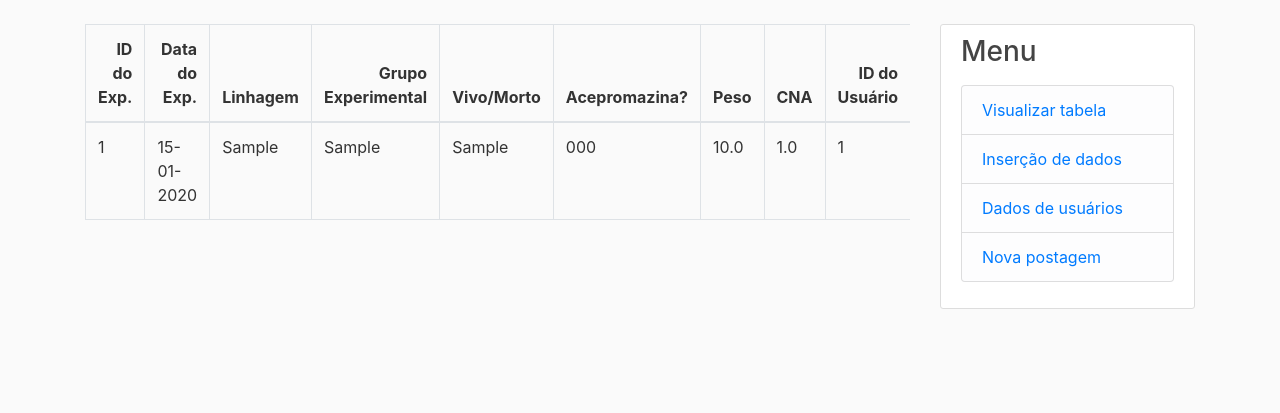
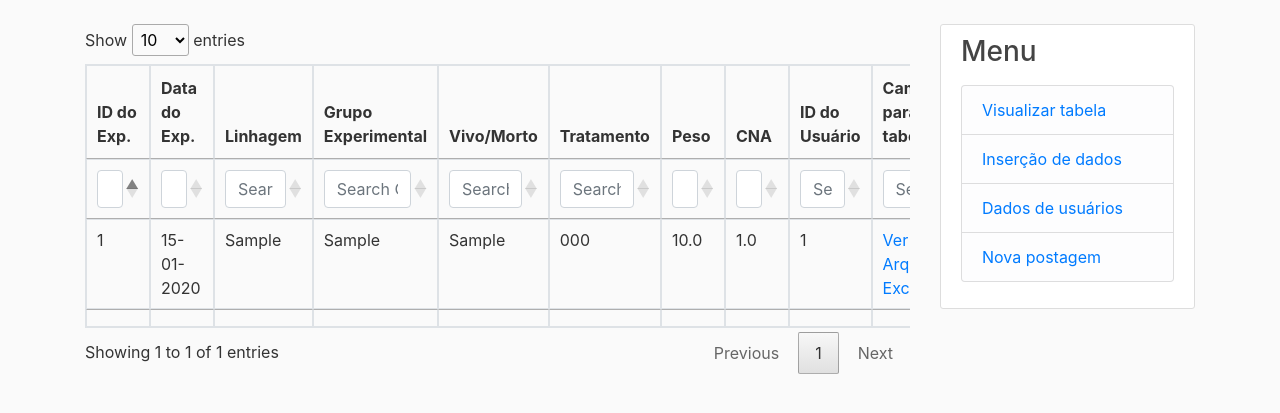
Before and after one commit to ricardosaito0/lab_bank, a Flask app: page /table/display_table in a window 1280 px wide. Shown: the part 56-469 px from the top of the page. Run offline with Flask 3, Linux system fonts and the light colour scheme; a user stored in the database is signed in; tables that the repository leaves empty hold one stand-in row (values such as "Sample post"); parts of the project's set-up code (start-up, migrations or seed data) failed here and were passed over; some libraries are stand-ins or nearby versions.

Commit message:
Atualização do dia 19/11

```diff
--- a/lab_bank/table/forms.py
+++ b/lab_bank/table/forms.py
@@ -14,7 +14,7 @@ class InsertDataForm(FlaskForm):
 
     dead_or_alive = SelectField('Vivo ou morto?', choices=[('Vivo', 'Vivo'), ('Morto', 'Morto')], default='Vivo')
 
-    acepromazine = SelectField('Acepromazina?', choices=[('Sim', 'Sim'), ('Não', 'Não'), ('Outros', 'Outros')], default='Sim')
+    acepromazine = SelectField('Tratamento', choices=[('Acepromazina', 'Acepromazina'), ('Nenhum', 'Nenhum'), ('Outros', 'Outros')], default='Acepromazina')
     other_acepromazine = StringField('Especificar', render_kw={'placeholder': 'Especifique aqui...'})
 
     weight = FloatField('Peso', default=0)
--- a/lab_bank/table/routes.py
+++ b/lab_bank/table/routes.py
@@ -19,9 +19,21 @@ def insert_data():
     form = InsertDataForm()
 
     if form.validate_on_submit():
+        # Handle "Outros" fields with custom input
+        lineage = form.lineage.data
+        if lineage == 'Outros' and form.other_lineage.data:
+            lineage = form.other_lineage.data  # Use the text input value if provided
 
+        ova_or_control = form.ova_or_control.data
+        if ova_or_control == 'Outros' and form.other_ova_or_control.data:
+            ova_or_control = form.other_ova_or_control.data  # Use the text input value if provided
+
+        acepromazine = form.acepromazine.data
+        if acepromazine == 'Outros' and form.other_acepromazine.data:
+            acepromazine = form.other_acepromazine.data  # Use the text input value if provided
+
+        # Handle file upload
         file = request.files.get('excel_file')
-
         excel_file_path = None
         if file and file.filename:
             timestamp = datetime.now().strftime('%Y%m%d%H%M%S')
@@ -37,14 +49,14 @@ def insert_data():
         else:
             flash('Nenhum arquivo selecionado.', 'warning')
 
+        # Now create the Subject object using the updated values
         try:
-
             subject = Subject(
-                lineage=form.lineage.data,
+                lineage=lineage,
                 date=form.date.data,
-                ova_or_control=form.ova_or_control.data,
+                ova_or_control=ova_or_control,
                 dead_or_alive=form.dead_or_alive.data,
-                acepromazine=form.acepromazine.data,
+                acepromazine=acepromazine,
                 weight=form.weight.data,
                 naso_anal_length=form.naso_anal_length.data,
                 user_id=current_user.id,
@@ -60,7 +72,7 @@ def insert_data():
             db.session.rollback()
             flash('Erro ao inserir dados: ' + str(e), 'danger')
 
-    return render_template('insert_data.html', title='Inserir dados', legend='Inserir dados', form=form)
+    return render_template('insert_data.html', form=form)
 
 @table.route('/table/display_table')
 @login_required
@@ -81,20 +93,30 @@ def display_table():
             'Linhagem': subject.lineage,
             'Grupo Experimental': subject.ova_or_control,
             'Vivo/Morto': subject.dead_or_alive,
-            'Acepromazina?': subject.acepromazine,
+            'Tratamento': subject.acepromazine,
             'Peso': subject.weight,
             'CNA': subject.naso_anal_length,
             'ID do Usuário': subject.user_id,
             'Caminho para a tabela': f'<a href="{file_link}" target="_blank">Ver Arquivo Excel</a>' if file_link else 'Nenhum arquivo'
         })
 
-    subject_table = pd.DataFrame(subjects_data).to_html(classes='table table-bordered', index=False, escape=False)
+    #subject_table = pd.DataFrame(subjects_data).to_html(classes='table table-bordered', index=False, escape=False)
+    subject_table = pd.DataFrame(subjects_data).to_html(
+    classes='table table-bordered',
+    index=False,
+    escape=False,
+    table_id="example_table"
+)
+    subject_table = subject_table.replace('</table>', '<tfoot><tr>' +
+    ''.join('<th></th>' for _ in subjects_data[0]) +
+    '</tr></tfoot></table>')
+
 
     return render_template('display_table.html', title='Visualizar tabela', legend='Visualizar tabela', subject_table=subject_table)
 
 
 
-@table.route('/table/<int:subject_id>/update/', methods=['GET', 'POST'])
+@table.route('/table/update_data/<int:subject_id>', methods=['GET', 'POST'])
 @login_required
 def update_data(subject_id):
     subject = Subject.query.get_or_404(subject_id)
@@ -142,6 +164,7 @@ def update_data(subject_id):
 
     return render_template('insert_data.html', title='Editar dados', form=form, legend='Editar dados')
 
+
 @table.route('/table/<int:subject_id>/delete/', methods=['GET', 'POST'])
 @login_required
 def delete_data(subject_id):
@@ -179,14 +202,12 @@ def display_excel_file(filename):
 
     df = pd.read_excel(file_path)
     num_columns = len(df.columns)
-    excel_columns = list(string.ascii_uppercase)  # ['A', 'B', 'C', ..., 'Z']
+    excel_columns = list(string.ascii_uppercase)
 
-    # If there are more than 26 columns (i.e., after 'Z'), continue with AA, AB, etc.
     if num_columns > 26:
         extra_columns = num_columns - 26
         excel_columns += [f"{letter1}{letter2}" for letter1 in string.ascii_uppercase for letter2 in string.ascii_uppercase][:extra_columns]
 
-    # Assign the generated Excel-style column names
     df.columns = excel_columns[:num_columns]
 
     df = df.fillna('')
--- a/lab_bank/templates/display_table.html
+++ b/lab_bank/templates/display_table.html
@@ -12,22 +12,35 @@
 <script src="https://code.jquery.com/jquery-3.6.0.min.js"></script>
 <script type="text/javascript" charset="utf8" src="https://cdn.datatables.net/1.11.5/js/jquery.dataTables.js"></script>
 
-<style>
-    #subjectTable th:nth-child(1), #subjectTable td:nth-child(1) { width: 10%; }
-    #subjectTable th:nth-child(2), #subjectTable td:nth-child(2) { width: 15%; }
-    #subjectTable th:nth-child(3), #subjectTable td:nth-child(3) { width: 20%; }
-    /* Add more column widths as necessary */
-</style>
-
 <script>
     $(document).ready(function () {
-        $('#subjectTable').DataTable({
-            columnDefs: [
-                { width: '10%', targets: 0 },
-                { width: '15%', targets: 1 },
-                { width: '20%', targets: 2 },
-                // Add more as needed
-            ]
+        // Add a second header row with inputs for column-specific search
+        $('.table thead').append('<tr></tr>');
+        $('.table thead tr').eq(1).html(
+            $('.table thead th').map(function () {
+                return '<th><input type="text" class="form-control" placeholder="Search ' + $(this).text() + '"></th>';
+            }).get().join('')
+        );
+
+        // Initialize the DataTable
+        var table = $('.table').DataTable({
+            dom: 'lrtip', // Remove the global search bar
+            initComplete: function () {
+                // Add filtering functionality to each column's input
+                this.api()
+                    .columns()
+                    .every(function (index) {
+                        var column = this;
+                        $('thead tr:eq(1) th:eq(' + index + ') input')
+                            .on('keyup change', function () {
+                                if (column.search() !== this.value) {
+                                    column.search(this.value).draw();
+                                }
+                            });
+                    });
+            },
+            paging: true, // Enable pagination
+            info: true, // Show table info
         });
     });
 </script>
```
Also changed, not shown: instance/site.db, 5 other files.
